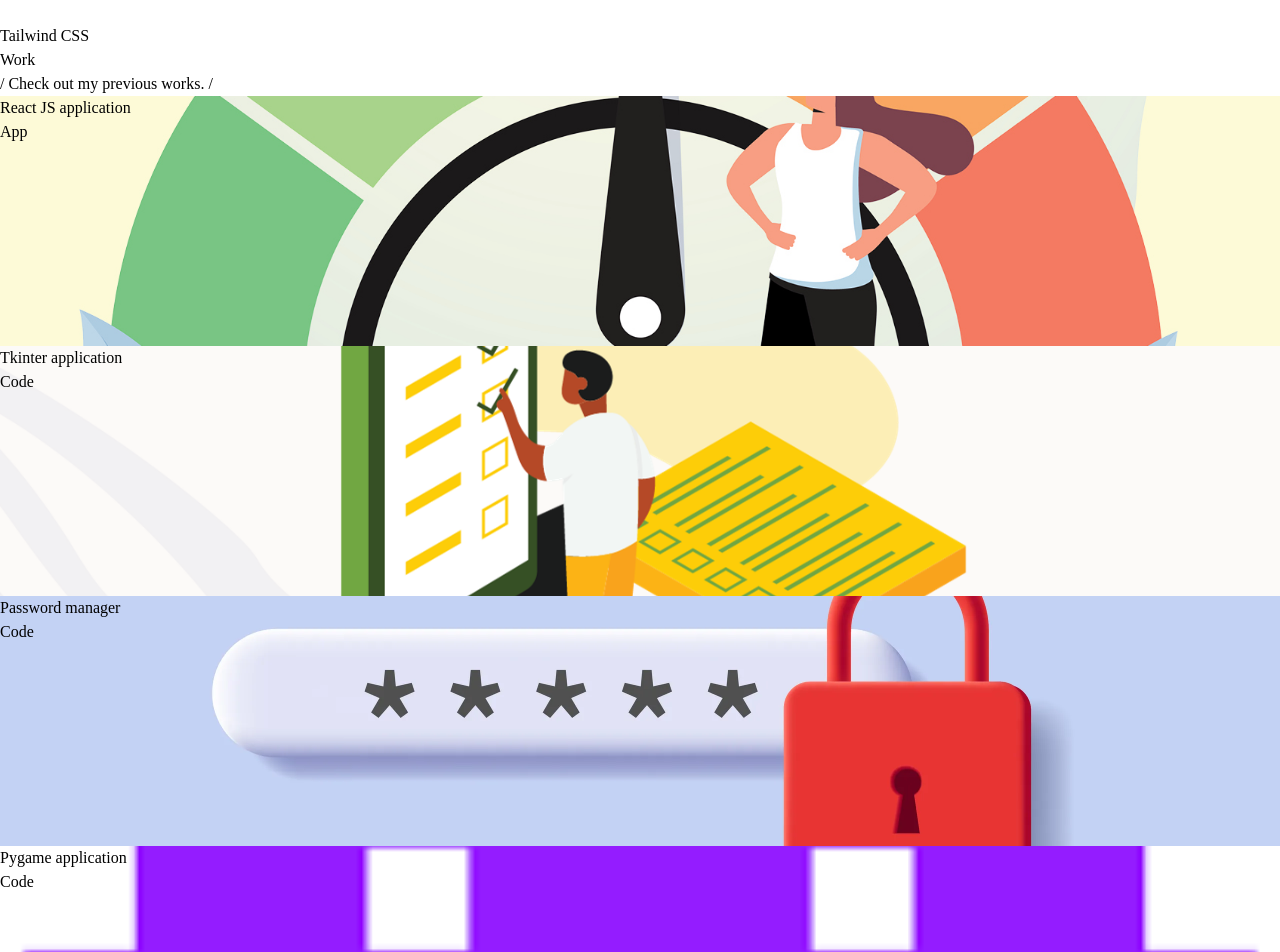
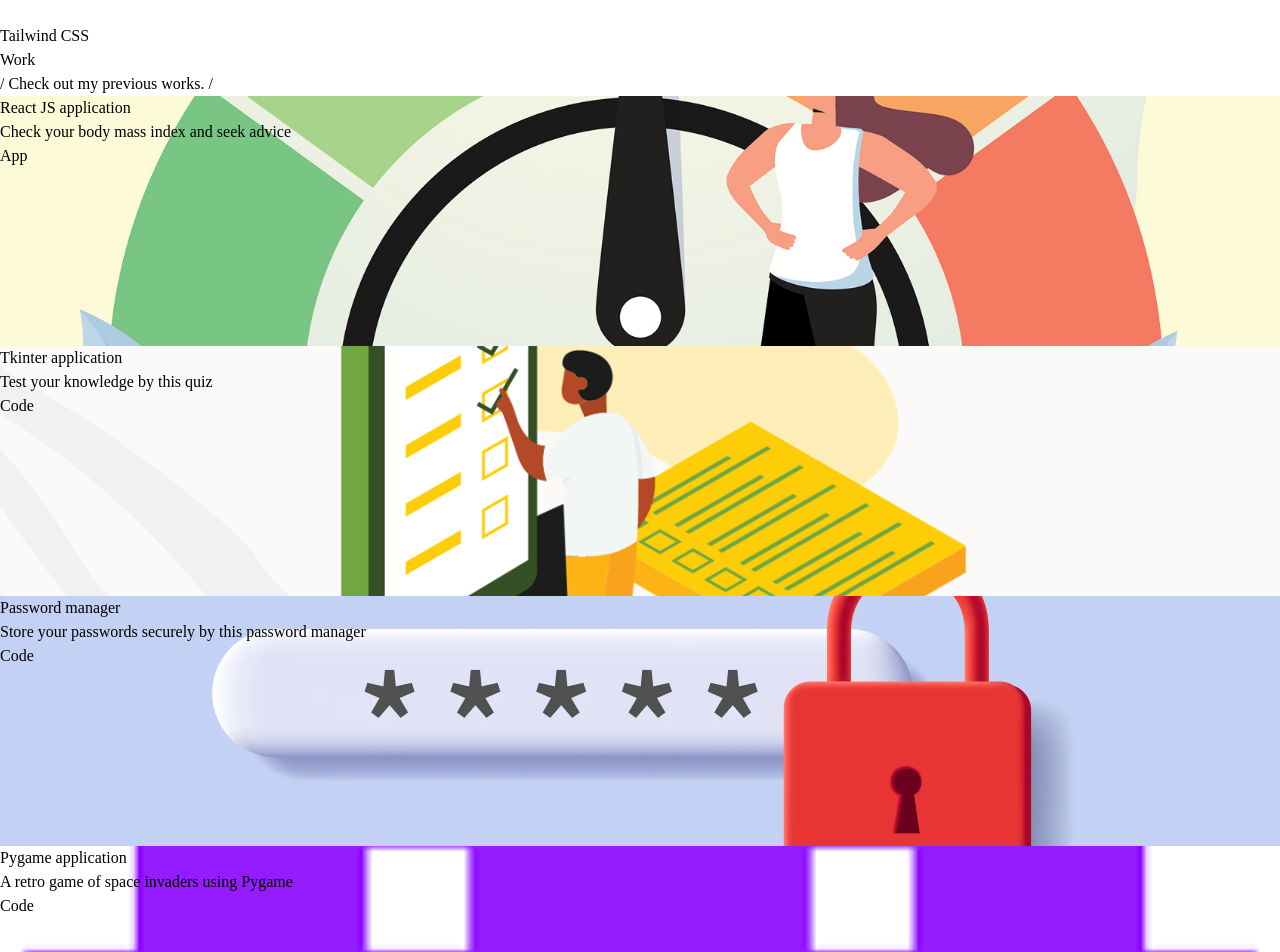
Before and after one commit to Abdullahprogramme/personal_portfolio, a React (Create React App) app: page / in a window 1280 px wide. Shown: the part 4920-5872 px from the top of the page. Built offline with nearby package versions, Linux system fonts and the light colour scheme.

Commit message:
Update Work.js

```diff
--- a/src/Components/Work.js
+++ b/src/Components/Work.js
@@ -21,9 +21,12 @@ const Work = () => {
 
                         {/* Hover effects */}
                         <div className="opacity-0 group-hover:opacity-100">
-                            <span className="text-2xl font-bold text-white tracking-wider">
-                                React JS application
-                            </span>
+                            <div className="text-center">
+                                <span className="text-2xl font-bold text-white tracking-wider">React JS application</span>
+                            </div>
+                            <div className="pt-4 text-center">
+                                <span className="text-center font-bold text-[#12372A] text-lg">Check your body mass index and seek advice</span>
+                            </div>
                             <div className="pt-8 text-center">
                                 {/* <a href="/">
                                     <button className="text-center rounded-lg px-4 py-3 m-2 bg-white text-gray-700 font-bold text-lg">Demo</button>
@@ -40,9 +43,12 @@ const Work = () => {
 
                         {/* Hover effects */}
                         <div className="opacity-0 group-hover:opacity-100">
-                            <span className="text-2xl font-bold text-white tracking-wider">
-                                Tkinter application
-                            </span>
+                            <div className="text-center">
+                                <span className="text-2xl font-bold text-white tracking-wider">Tkinter application</span>
+                            </div>
+                            <div className="pt-4 text-center">
+                                <span className="text-center font-bold text-[#12372A] text-lg">Test your knowledge by this quiz</span>
+                            </div>
                             <div className="pt-8 text-center">
                                 {/* <a href="/">
                                     <button className="text-center rounded-lg px-4 py-3 m-2 bg-white text-gray-700 font-bold text-lg">Demo</button>
@@ -59,9 +65,12 @@ const Work = () => {
 
                         {/* Hover effects */}
                         <div className="opacity-0 group-hover:opacity-100">
-                            <span className="text-2xl font-bold text-white tracking-wider">
-                                Password manager
-                            </span>
+                            <div className="text-center">
+                                <span className="text-2xl font-bold text-white tracking-wider">Password manager</span>
+                            </div>
+                            <div className="pt-4 text-center">
+                                <span className="text-center font-bold text-[#12372A] text-lg">Store your passwords securely by this password manager</span>
+                            </div>
                             <div className="pt-8 text-center">
                                 {/* <a href="/">
                                     <button className="text-center rounded-lg px-4 py-3 m-2 bg-white text-gray-700 font-bold text-lg">Demo</button>
@@ -78,9 +87,12 @@ const Work = () => {
 
                         {/* Hover effects */}
                         <div className="opacity-0 group-hover:opacity-100">
-                            <span className="text-2xl font-bold text-white tracking-wider">
-                                Pygame application
-                            </span>
+                            <div className="text-center">
+                                <span className="text-2xl font-bold text-white tracking-wider">Pygame application</span>
+                            </div>
+                            <div className="pt-4 text-center">
+                                <span className="text-center font-bold text-[#12372A] text-lg">A retro game of space invaders using Pygame</span>
+                            </div>
                             <div className="pt-8 text-center">
                                 {/* <a href="/">
                                     <button className="text-center rounded-lg px-4 py-3 m-2 bg-white text-gray-700 font-bold text-lg">Demo</button>
```
